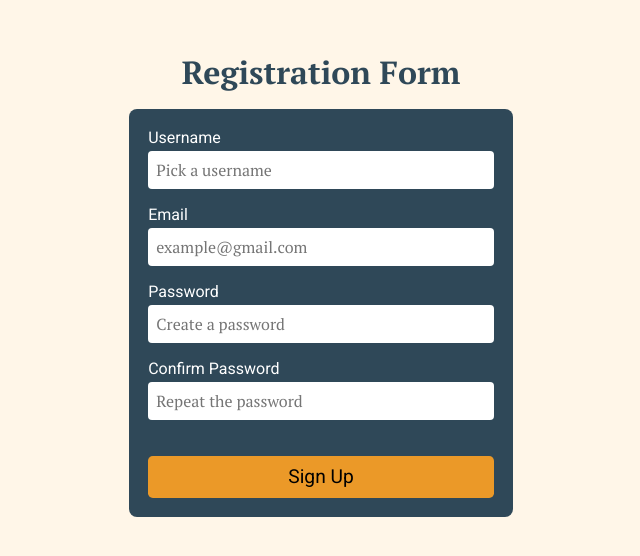
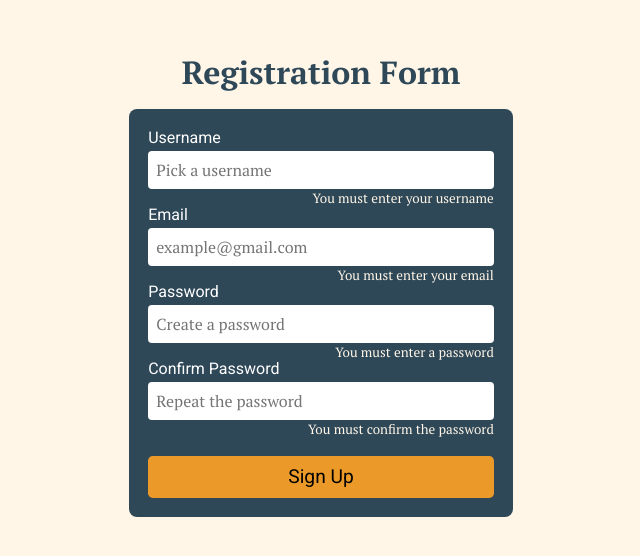
Before and after one commit to TBM85/demo-registration-form, a React (Create React App) app: page / in a window 1280 px wide. Shown: the part 108-664 px from the top of the page, without its empty margins (319-959 px from the left). Built offline with nearby package versions, Linux system fonts and the light colour scheme.

Commit message:
Include a warning message when input is invalid

```diff
--- a/src/components/Form/Form.js
+++ b/src/components/Form/Form.js
@@ -5,7 +5,17 @@ import classes from "./Form.module.scss";
 import Button from "components/UI/Button/Button";
 
 const Form = (props) => {
-  const { isSubmitted, values, isValid, changeValueHandler, submitHandler } = useForm();
+  const {
+    isSubmitted,
+    values,
+    isValid,
+    invalidUsername,
+    invalidEmail,
+    invalidPassword1,
+    invalidPassword2,
+    changeValueHandler,
+    submitHandler,
+  } = useForm();
 
   useEffect(() => {
     // Pass the "isSubmitted" variable to parent component "App"
@@ -26,6 +36,9 @@ const Form = (props) => {
           autoComplete="off"
           maxLength={25}
         />
+        {invalidUsername && (
+          <small>You must enter your username</small>
+        )}
       </div>
       <div className={classes.FormControl}>
         <label htmlFor="email">Email</label>
@@ -38,6 +51,9 @@ const Form = (props) => {
           onChange={changeValueHandler}
           autoComplete="off"
         />
+        {invalidEmail && (
+          <small>You must enter your email</small>
+        )}
       </div>
       <div className={classes.FormControl}>
         <label htmlFor="password1">Password</label>
@@ -50,6 +66,9 @@ const Form = (props) => {
           onChange={changeValueHandler}
           autoComplete="off"
         />
+        {invalidPassword1 && (
+          <small>You must enter a password</small>
+        )}
       </div>
       <div className={classes.FormControl}>
         <label htmlFor="password2">Confirm Password</label>
@@ -62,8 +81,13 @@ const Form = (props) => {
           onChange={changeValueHandler}
           autoComplete="off"
         />
+        {invalidPassword2 && (
+          <small>You must confirm the password</small>
+        )}
       </div>
-      <Button type="submit" className={!isValid && "invalid"}>Sign Up</Button>
+      <Button type="submit" className={!isValid && "invalid"}>
+        Sign Up
+      </Button>
     </form>
   );
 };
--- a/src/components/Form/Form.module.scss
+++ b/src/components/Form/Form.module.scss
@@ -37,6 +37,12 @@
       border-radius: 0.25em;
       border: none;
     }
+
+    small {
+      text-align: right;
+      color: #fff6e8;
+      margin-bottom: -1.35em;
+    }
   }
 
   button {
--- a/src/hooks/useForm.js
+++ b/src/hooks/useForm.js
@@ -38,14 +38,29 @@ const useForm = () => {
   };
 
   useEffect(() => {
-    if (invalidUsername || invalidEmail || invalidPassword1 || invalidPassword2) {
+    if (
+      invalidUsername ||
+      invalidEmail ||
+      invalidPassword1 ||
+      invalidPassword2
+    ) {
       setIsValid(false);
     } else {
       setIsValid(true);
     }
   }, [invalidEmail, invalidPassword1, invalidPassword2, invalidUsername]);
 
-  return { isSubmitted, values, isValid, changeValueHandler, submitHandler };
+  return {
+    isSubmitted,
+    values,
+    isValid,
+    invalidUsername,
+    invalidEmail,
+    invalidPassword1,
+    invalidPassword2,
+    changeValueHandler,
+    submitHandler,
+  };
 };
 
 export default useForm;
```
